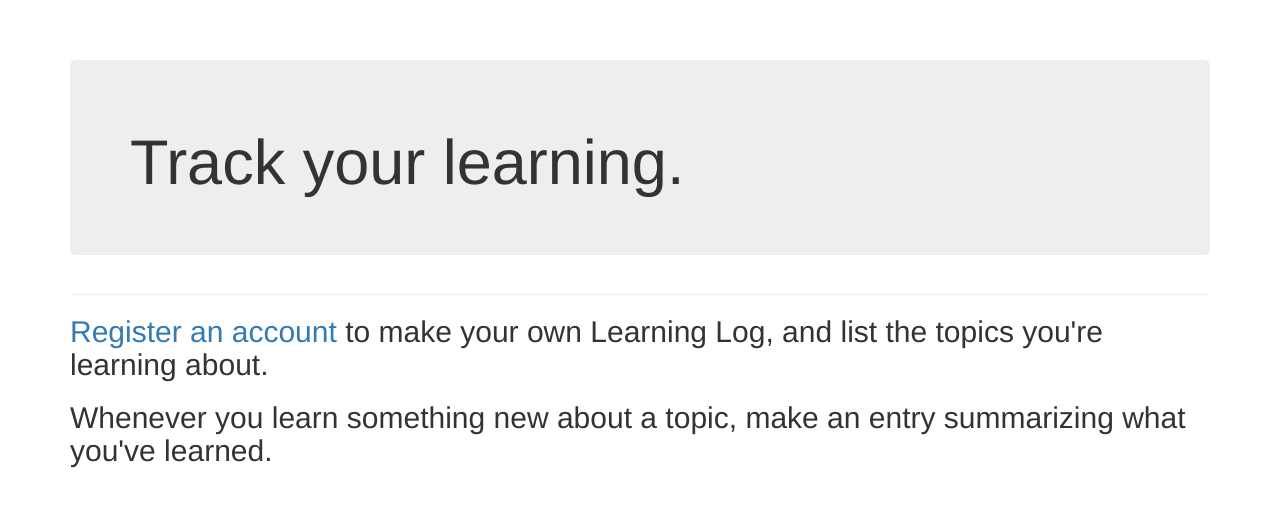
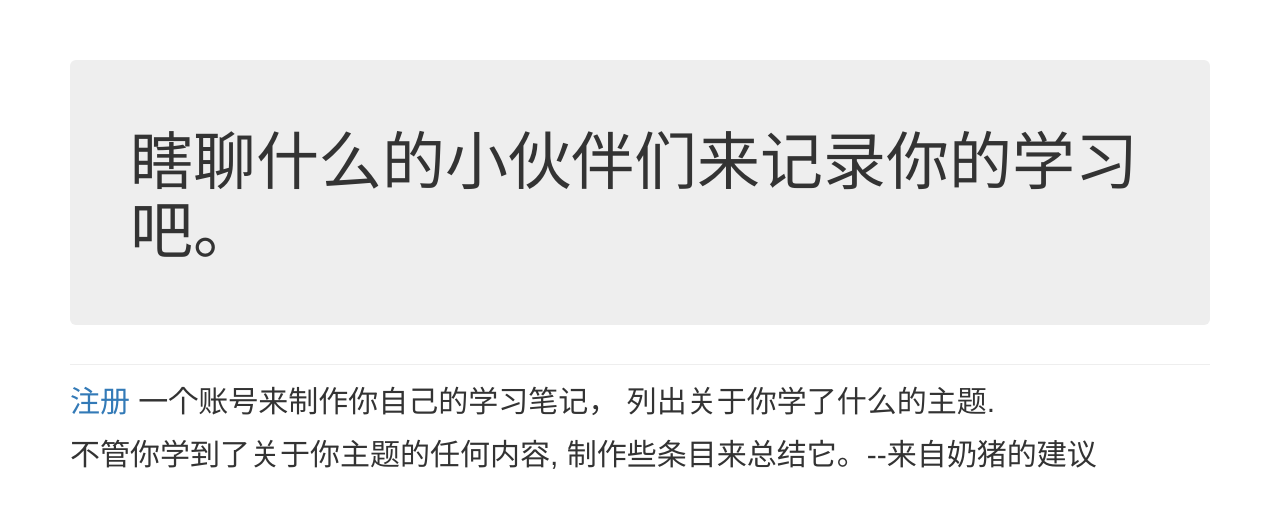
Before and after one commit to kzone0520/Learning_log, a Django app: page / in a window 1280 px wide. Shown: the part 51-559 px from the top of the page. Run offline with Django 3.2, Linux system fonts and the light colour scheme; some libraries are stand-ins or nearby versions.

```diff
--- a/learning_log/settings.py
+++ b/learning_log/settings.py
@@ -24,7 +24,7 @@ BASE_DIR = os.path.dirname(os.path.dirname(os.path.abspath(__file__)))
 SECRET_KEY = '0tdr^x05#tcqu-65w$mbmfqvan&h0b(&9fjp&g00v=xw+_5-%b'
 
 # SECURITY WARNING: don't run with debug turned on in production!
-DEBUG = True
+DEBUG = False
 
 ALLOWED_HOSTS = []
 
@@ -139,6 +139,10 @@ if os.getcwd() == '/app':
 
 SECURE_PROXY_SSL_HEADER = ('HTTP_X_FORWARDED_PROTO', 'https')
 
+ALLOWED_HOSTS = ['kzone0520.herokuapp.com']
+
+
+
 ALLOWED_HOSTS = ['*']
 
 BASE_DIR = os.path.dirname(os.path.abspath(__file__))
--- a/learning_logs/templates/learning_logs/index.html
+++ b/learning_logs/templates/learning_logs/index.html
@@ -1,17 +1,17 @@
 {% extends "learning_logs/base.html" %}
 {% block header %}
   <div class='jumbotron'>
-    <h1>Track your learning.</h1>
+    <h1>瞎聊什么的小伙伴们来记录你的学习吧。</h1>
   </div>
 {% endblock header %}
 
 {% block content %}
   <h2>
-    <a href="{% url 'users:register' %}">Register an account</a> to make
-    your own Learning Log, and list the topics you're learning about.
+    <a href="{% url 'users:register' %}">注册</a> 一个账号来制作你自己的学习笔记，
+      列出关于你学了什么的主题.
   </h2>
   <h2>
-    Whenever you learn something new about a topic, make an entry
-    summarizing what you've learned.
+    不管你学到了关于你主题的任何内容,
+      制作些条目来总结它。--来自奶猪的建议
   </h2>
 {% endblock content %}
```
